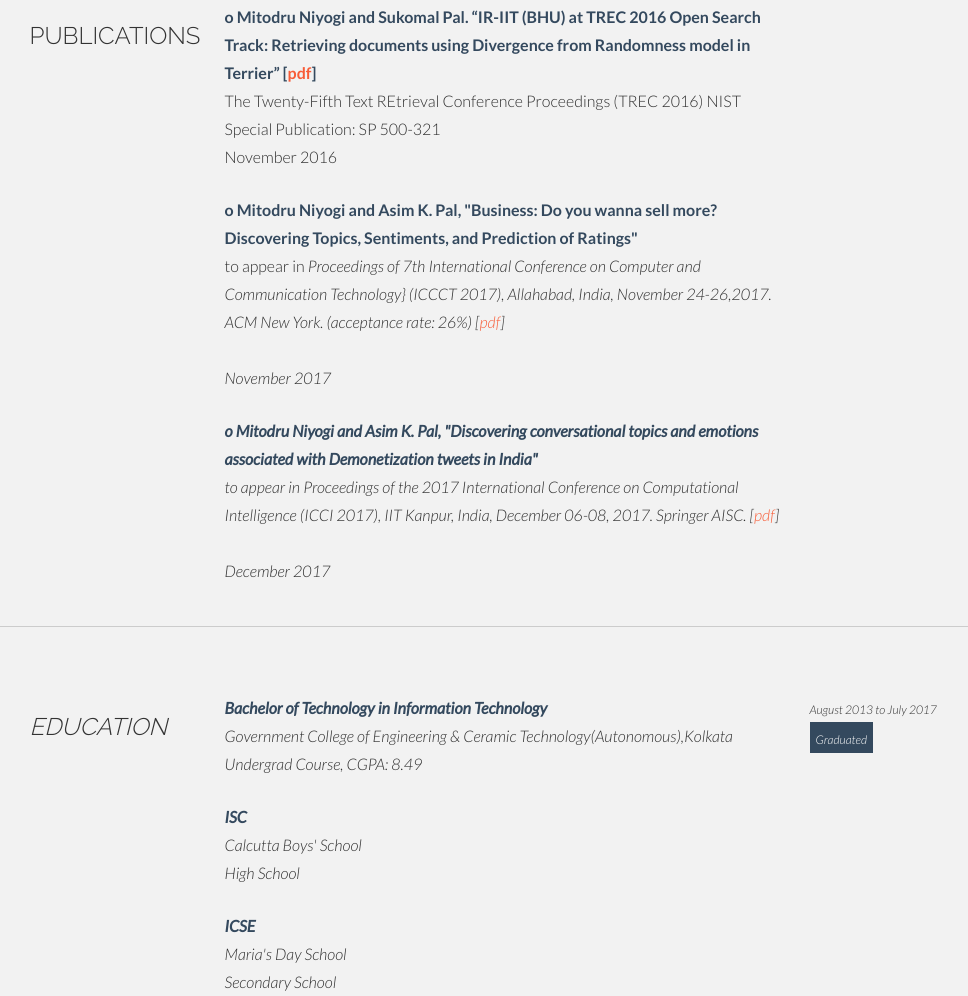
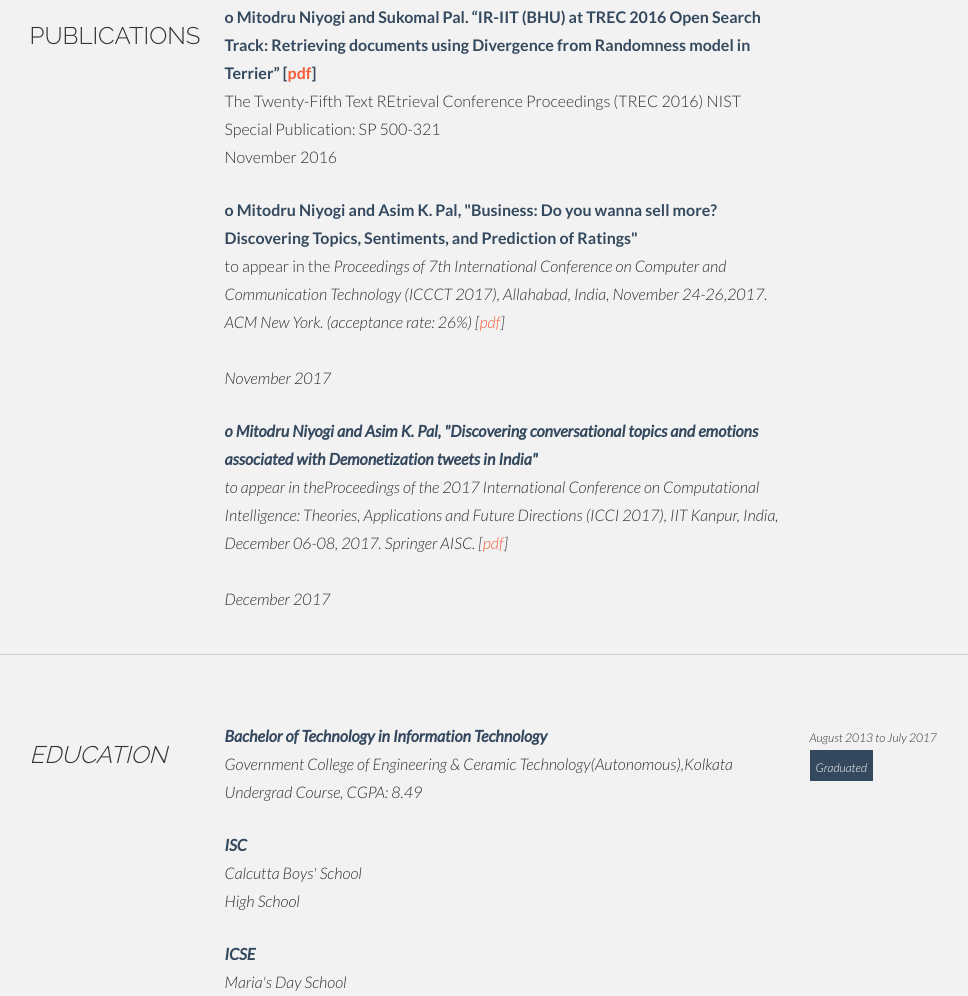
Before and after one commit to dopu2k16/mitodru, a plain HTML site: page index.html in a window 1280 px wide. Shown: the part 1032-2028 px from the top of the page, without its empty margins (138-1106 px from the left). Drawn offline with Linux system fonts and the light colour scheme.

Commit message:
Update index.html

```diff
--- a/index.html
+++ b/index.html
@@ -115,9 +115,8 @@
 					<h3></h3>
 				</div>
 	 			 <div class="col-lg-6">
-					<p><t>o	Mitodru Niyogi and Asim K. Pal, "Business: Do you wanna sell more? Discovering Topics, Sentiments, and Prediction of Ratings" </t> <br/>to appear in <i>Proceedings of 7th International Conference on Computer and Communication Technology} (ICCCT 2017), Allahabad, India, November 24-26,2017. ACM New York. (acceptance rate: 26%) [<a href=" ">pdf</a>]<br/>
-
-						  <br>November 2017
+					<p><t>o	Mitodru Niyogi and Asim K. Pal, "Business: Do you wanna sell more? Discovering Topics, Sentiments, and Prediction of Ratings" </t> <br/>to appear in the <i>Proceedings of 7th International Conference on Computer and Communication Technology (ICCCT 2017), Allahabad, India, November 24-26,2017. ACM New York. (acceptance rate: 26%) [<a href=" ">pdf</a>]<br/>
+		                  						  <br>November 2017
 					</p>
 				</div>
 		</div>
@@ -128,9 +127,8 @@
 					<h3></h3>
 				</div>
                   		<div class="col-lg-6">
-					<p><t>o	Mitodru Niyogi and Asim K. Pal, "Discovering conversational topics and emotions associated with Demonetization tweets in India" </t><br/> to appear in <i>Proceedings of the 2017 International Conference on Computational Intelligence </i> (ICCI 2017), IIT Kanpur, India, December 06-08, 2017. Springer AISC. [<a href="https://arxiv.org/pdf/1711.04115.pdf">pdf</a>]</t><br/>
-
-						  <br>December 2017
+					<p><t>o	Mitodru Niyogi and Asim K. Pal, "Discovering conversational topics and emotions associated with Demonetization tweets in India" </t><br/> to appear in the<i>Proceedings of the 2017 International Conference on Computational Intelligence: Theories, Applications and Future Directions </i> (ICCI 2017), IIT Kanpur, India, December 06-08, 2017. Springer AISC. [<a href="https://arxiv.org/pdf/1711.04115.pdf">pdf</a>]</t><br/>
+		                  						  <br>December 2017
 					</p>
 				</div>
 		</div>
```
